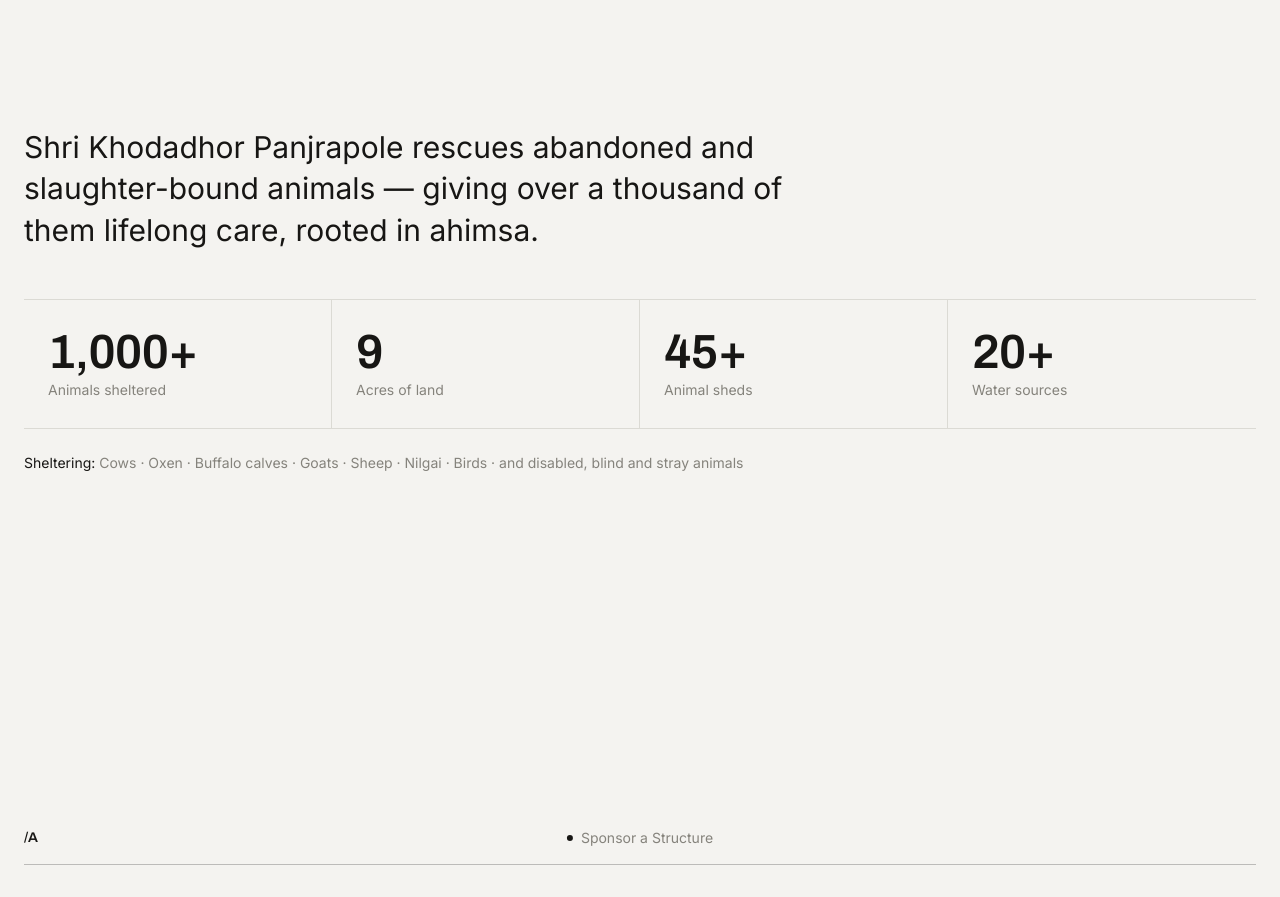
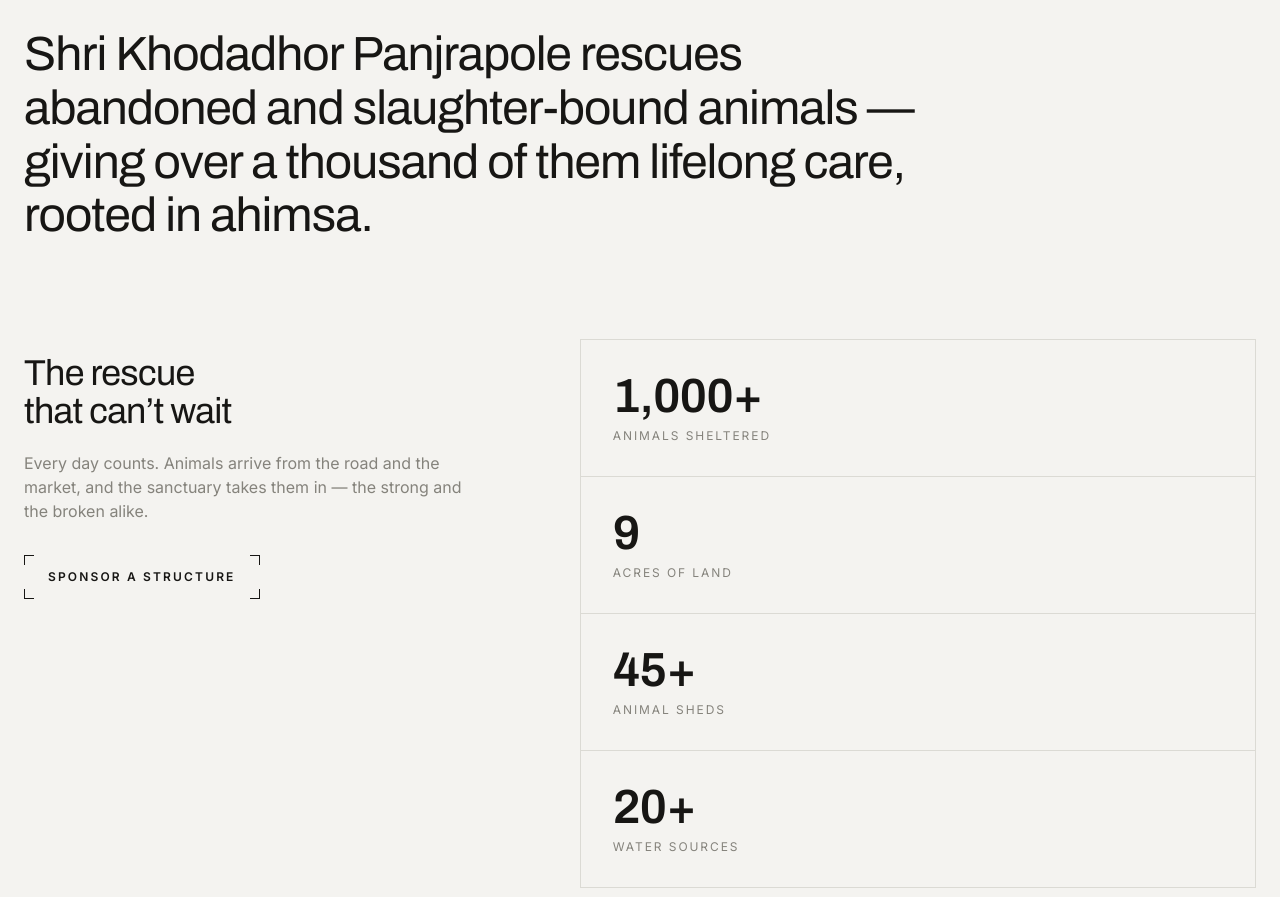
Before and after one commit to Viram-Tech/kuvalapanjrapole, a React (Vite) app: page / in a window 1280 px wide. Shown: the part 900-1797 px from the top of the page. Built offline with nearby package versions, Linux system fonts and the light colour scheme.

Commit message:
Add RRE-style Overview section: mission, stat cards, shelter grid, care accordion

```diff
--- a/src/pages/Home.jsx
+++ b/src/pages/Home.jsx
@@ -3,6 +3,7 @@
 import OnTop from '../components/OnTop.jsx'
 import Footer from '../components/Footer.jsx'
 import Hero from '../sections/Hero.jsx'
+import Overview from '../sections/Overview.jsx'
 import Sponsor from '../sections/Sponsor.jsx'
 import SevaReport from '../sections/SevaReport.jsx'
 import About from '../sections/About.jsx'
@@ -15,6 +16,7 @@
       <BrandMark />
       <main>
         <Hero />
+        <Overview />
         <Sponsor />
         <SevaReport />
         <About />
--- a/src/sections/Hero.jsx
+++ b/src/sections/Hero.jsx
@@ -1,17 +1,12 @@
 import { motion } from 'motion/react'
-import { useLang } from '../i18n.jsx'
-import { STATS, ANIMALS } from '../data/site.js'
 
 // Horizon-style opening: a small centered window opens (clip-path reveal) onto
 // the video. The video keeps its original size/framing the whole time — the
-// window uncovers more of it, it does NOT zoom.
+// window uncovers more of it, it does NOT zoom. The name lives in <BrandMark/>.
 export default function Hero() {
-  const { t } = useLang()
-
   return (
-    <>
     <section id="top" className="relative flex min-h-[100svh] items-center justify-center overflow-hidden bg-black">
-        {/* Clipped layer — everything inside is revealed by the opening window */}
+      {/* Clipped layer — revealed by the opening window */}
       <motion.div
         className="absolute inset-0"
         initial={{ clipPath: 'inset(62% 38% 38% 38%)' }}
@@ -41,24 +36,5 @@
         <span className="eyebrow text-[10px]">Scroll</span>
       </motion.div>
     </section>
-
-      {/* Aggregate stats band — full-height first screen of the "normal site" */}
-      <section className="flex min-h-screen items-center px-4 py-24 sm:px-6">
-        <div className="mx-auto w-full max-w-7xl">
-          <p className="max-w-3xl text-2xl leading-snug text-ink sm:text-3xl">{t('hero.body')}</p>
-          <dl className="mt-12 grid grid-cols-2 divide-line border-y border-line md:grid-cols-4 md:divide-x">
-            {STATS.map((s) => (
-              <div key={s.label} className="px-2 py-7 md:px-6">
-                <dt className="font-display text-4xl font-semibold text-ink sm:text-5xl">{s.value}</dt>
-                <dd className="mt-1 text-sm text-ink-2">{s.label}</dd>
-              </div>
-            ))}
-          </dl>
-          <p className="mt-6 max-w-3xl text-sm text-ink-2">
-            <span className="text-ink">Sheltering:</span> {ANIMALS}
-          </p>
-        </div>
-      </section>
-    </>
   )
 }
--- /dev/null
+++ b/src/sections/Overview.jsx
@@ -0,0 +1,119 @@
+import { useState } from 'react'
+import { useLang } from '../i18n.jsx'
+import { STATS } from '../data/site.js'
+
+const SHELTERS = ['Cows', 'Oxen', 'Buffalo calves', 'Goats', 'Sheep', 'Nilgai', 'Birds', 'Disabled & stray']
+
+const CARE = [
+  { t: 'Rescue & shelter', d: 'Animals bound for slaughter or abandoned on the road are brought in and given a permanent home — no matter their condition.' },
+  { t: 'Veterinary care', d: 'An on-site hospital treats the sick, the injured, and the lame — the animals this sanctuary is named for.' },
+  { t: 'Fodder & water', d: 'Year-round hay and fodder, and 20+ water sources, keep every trough full through the long dry months.' },
+  { t: 'Dignified last rites', d: 'Care does not end when a life does — the tabut shelter gives animals dignity in their final days and rites.' },
+]
+
+// A label framed by four corner ticks (RRE-style bracketed button).
+function Bracket({ children }) {
+  const corner = 'pointer-events-none absolute h-2.5 w-2.5 border-ink'
+  return (
+    <span className="relative inline-flex items-center px-6 py-3.5 text-xs font-semibold uppercase tracking-[0.18em] text-ink transition-colors group-hover:text-maroon">
+      <span className={`${corner} left-0 top-0 border-l border-t`} />
+      <span className={`${corner} right-0 top-0 border-r border-t`} />
+      <span className={`${corner} bottom-0 left-0 border-b border-l`} />
+      <span className={`${corner} bottom-0 right-0 border-b border-r`} />
+      {children}
+    </span>
+  )
+}
+
+function Heading({ title, body, cta }) {
+  return (
+    <div className="md:py-4">
+      <h3 className="font-display text-3xl leading-[1.05] tracking-tight text-ink sm:text-4xl">{title}</h3>
+      <p className="mt-5 max-w-md text-ink-2">{body}</p>
+      {cta && (
+        <a href={cta.href} className="group mt-8 inline-block">
+          <Bracket>{cta.label}</Bracket>
+        </a>
+      )}
+    </div>
+  )
+}
+
+export default function Overview() {
+  const { t } = useLang()
+  const [open, setOpen] = useState(0)
+
+  return (
+    <section id="overview" className="px-4 py-24 sm:px-6 md:py-32">
+      <div className="mx-auto max-w-7xl">
+        {/* Mission intro */}
+        <p className="max-w-4xl font-display text-3xl leading-[1.12] tracking-tight text-ink sm:text-4xl md:text-5xl">
+          {t('hero.body')}
+        </p>
+
+        <div className="mt-16 grid gap-x-14 gap-y-16 md:mt-24 md:grid-cols-[0.85fr_1.15fr] md:items-start md:gap-y-24">
+          {/* Row 1 — mission + stat cards */}
+          <Heading
+            title={<>The rescue<br />that can’t wait</>}
+            body="Every day counts. Animals arrive from the road and the market, and the sanctuary takes them in — the strong and the broken alike."
+            cta={{ href: '#sponsor', label: 'Sponsor a structure' }}
+          />
+          <div className="border border-line">
+            {STATS.map((s, i) => (
+              <div key={s.label} className={`px-8 py-8 ${i > 0 ? 'border-t border-line' : ''}`}>
+                <p className="font-display text-4xl font-semibold text-ink sm:text-5xl">{s.value}</p>
+                <p className="mt-2 text-xs uppercase tracking-[0.16em] text-ink-2">{s.label}</p>
+              </div>
+            ))}
+          </div>
+
+          {/* Row 2 — what we shelter + grid */}
+          <Heading
+            title="What we shelter"
+            body="Not one kind of animal, but every kind that needs refuge — cattle turned away, and the lame, blind and abandoned that no one else will keep."
+          />
+          <div className="grid grid-cols-2 border border-line">
+            {SHELTERS.map((a, i) => (
+              <div
+                key={a}
+                className={`px-6 py-5 text-sm uppercase tracking-[0.08em] text-ink ${i % 2 ? 'border-l border-line' : ''} ${i >= 2 ? 'border-t border-line' : ''}`}
+              >
+                {a}
+              </div>
+            ))}
+          </div>
+
+          {/* Row 3 — depth + accordion */}
+          <Heading
+            title={<>Our care<br />runs deep.</>}
+            body="Rescue is only the beginning. Food, medicine, water and dignity carry each animal through the whole of its life."
+            cta={{ href: '#contact', label: 'Visit the sanctuary' }}
+          />
+          <div className="border border-line">
+            {CARE.map((c, i) => {
+              const isOpen = open === i
+              return (
+                <div key={c.t} className={i > 0 ? 'border-t border-line' : ''}>
+                  <button
+                    type="button"
+                    onClick={() => setOpen(isOpen ? -1 : i)}
+                    className="flex w-full items-center justify-between gap-4 px-6 py-6 text-left transition-colors hover:text-maroon"
+                    aria-expanded={isOpen}
+                  >
+                    <span className="font-display text-xl tracking-tight text-ink sm:text-2xl">{c.t}</span>
+                    <span className="shrink-0 text-2xl font-light text-ink-2">{isOpen ? '–' : '+'}</span>
+                  </button>
+                  <div className={`grid transition-[grid-template-rows] duration-300 ${isOpen ? 'grid-rows-[1fr]' : 'grid-rows-[0fr]'}`}>
+                    <div className="overflow-hidden">
+                      <p className="max-w-md px-6 pb-6 text-sm leading-relaxed text-ink-2">{c.d}</p>
+                    </div>
+                  </div>
+                </div>
+              )
+            })}
+          </div>
+        </div>
+      </div>
+    </section>
+  )
+}
```
Lines whose indentation alone changed are shown as unchanged.
